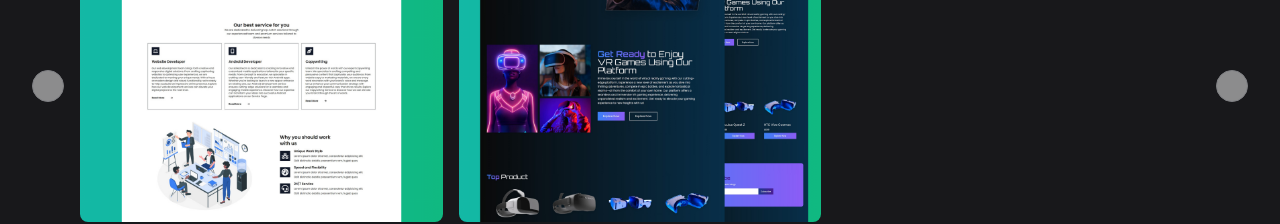
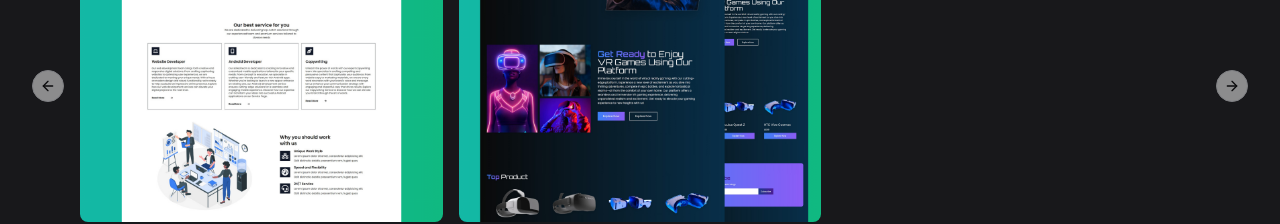
Before and after one commit to MuhammadFirgan/myportfolio, a Next.js app: page / in a window 1280 px wide. Shown: the part 2097-2321 px from the top of the page. Built offline with nearby package versions, Linux system fonts and the light colour scheme.

Commit message:
Fix carousel button

```diff
--- a/app/(root)/(home)/page.tsx
+++ b/app/(root)/(home)/page.tsx
@@ -107,12 +107,9 @@ export default function page() {
                 <Card img="/img/project1.png" title="Company Profile" link="" />
                 <Card img="/img/project2.png" title="VR Landing Page" link="https://vr-landing-page-ten.vercel.app/" />
 
-
-
-
               </CarouselContent>
-              <CarouselPrevious />
-              <CarouselNext />
+              <CarouselPrevious className="text-black hover:bg-teal-500 hover:text-white"/>
+              <CarouselNext className="text-black hover:bg-teal-500 hover:text-white" />
             </Carousel>
           </div>
 
```
